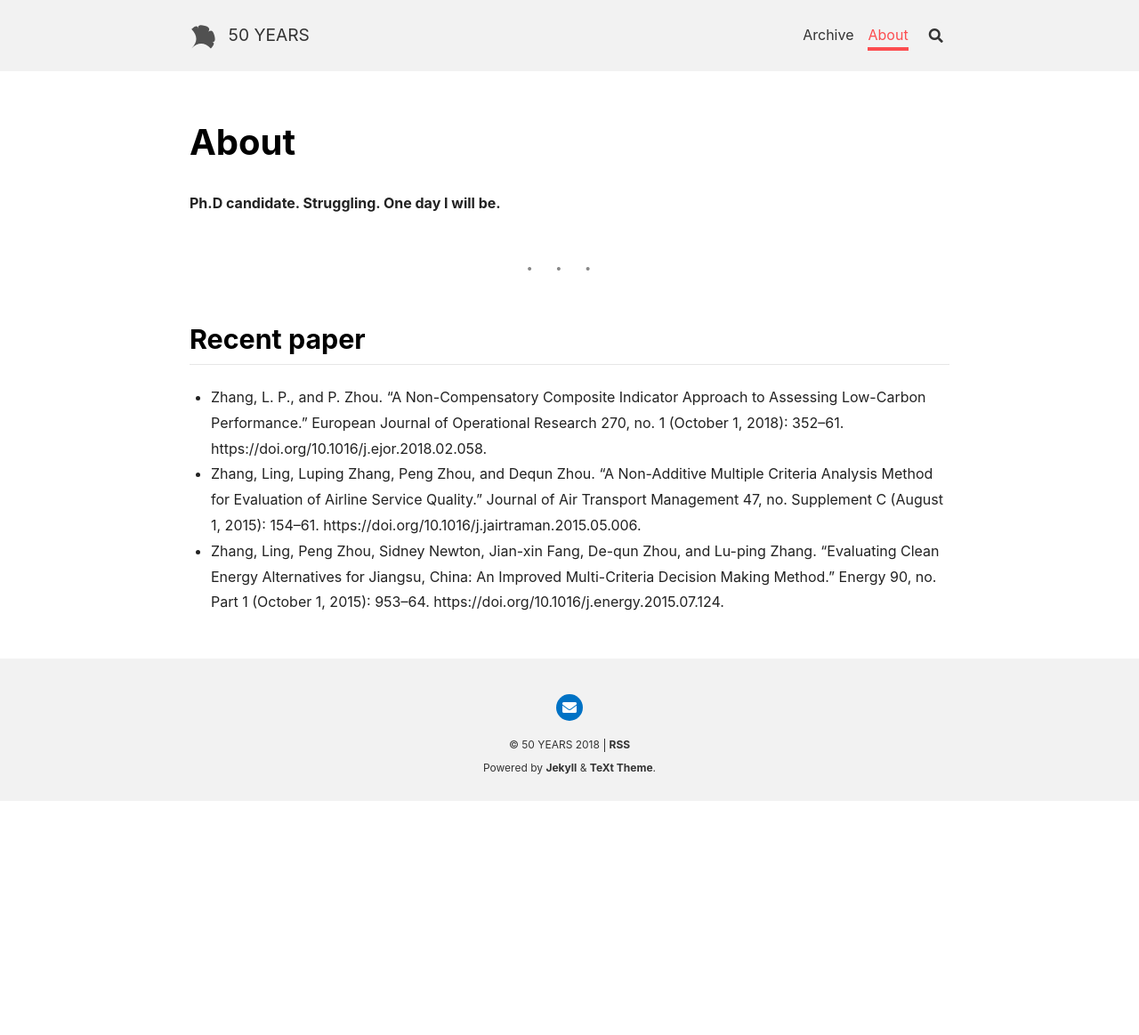
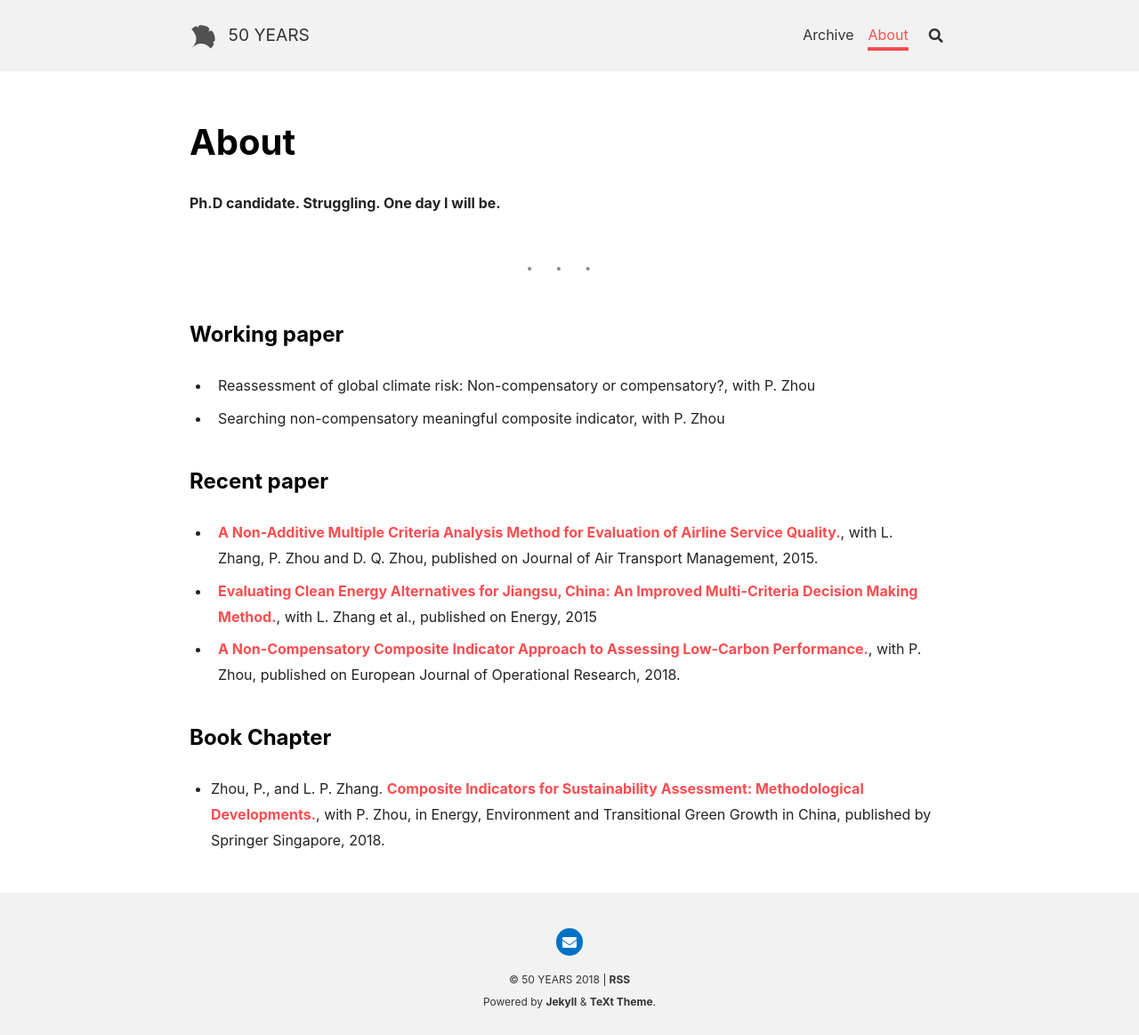
Before and after one commit to rolfcheung/rolf_cheung, a Jekyll site: the page built from about.md, in a window 1280 px wide. Shown: the whole page at 89% size. Built offline with Jekyll 4.4.1, drawn with Linux system fonts in a browser that asks for light colours; nearby versions of some CDN libraries; before the commit the page ends 900 px from its top, so only the background shows below that.

Commit message:
modify about.md

```diff
--- a/about.md
+++ b/about.md
@@ -11,8 +11,20 @@ key: page-about
 **Ph.D candidate. Struggling. One day I will be.**
 
 ---
-## Recent paper
+### Working paper
+- Reassessment of global climate risk: Non-compensatory or compensatory?, with P. Zhou
 
-- Zhang, L. P., and P. Zhou. “A Non-Compensatory Composite Indicator Approach to Assessing Low-Carbon Performance.” European Journal of Operational Research 270, no. 1 (October 1, 2018): 352–61. https://doi.org/10.1016/j.ejor.2018.02.058.
-- Zhang, Ling, Luping Zhang, Peng Zhou, and Dequn Zhou. “A Non-Additive Multiple Criteria Analysis Method for Evaluation of Airline Service Quality.” Journal of Air Transport Management 47, no. Supplement C (August 1, 2015): 154–61. https://doi.org/10.1016/j.jairtraman.2015.05.006.
-- Zhang, Ling, Peng Zhou, Sidney Newton, Jian-xin Fang, De-qun Zhou, and Lu-ping Zhang. “Evaluating Clean Energy Alternatives for Jiangsu, China: An Improved Multi-Criteria Decision Making Method.” Energy 90, no. Part 1 (October 1, 2015): 953–64. https://doi.org/10.1016/j.energy.2015.07.124.
+- Searching non-compensatory meaningful composite indicator, with P. Zhou
+
+### Recent paper
+
+- [A Non-Additive Multiple Criteria Analysis Method for Evaluation of Airline Service Quality.](https://doi.org/10.1016/j.jairtraman.2015.05.006), with L. Zhang, P. Zhou and D. Q. Zhou, published on Journal of Air Transport Management, 2015.
+
+- [Evaluating Clean Energy Alternatives for Jiangsu, China: An Improved Multi-Criteria Decision Making Method.](https://doi.org/10.1016/j.energy.2015.07.124.), with L. Zhang et al., published on Energy, 2015
+
+- [A Non-Compensatory Composite Indicator Approach to Assessing Low-Carbon Performance.](https://doi.org/10.1016/j.ejor.2018.02.058), with P. Zhou, published on European Journal of Operational Research, 2018.
+
+
+### Book Chapter
+
+- Zhou, P., and L. P. Zhang. [Composite Indicators for Sustainability Assessment: Methodological Developments.](https://doi.org/10.1007/978-981-10-7919-1_2), with P. Zhou, in Energy, Environment and Transitional Green Growth in China, published by Springer Singapore, 2018.
```
